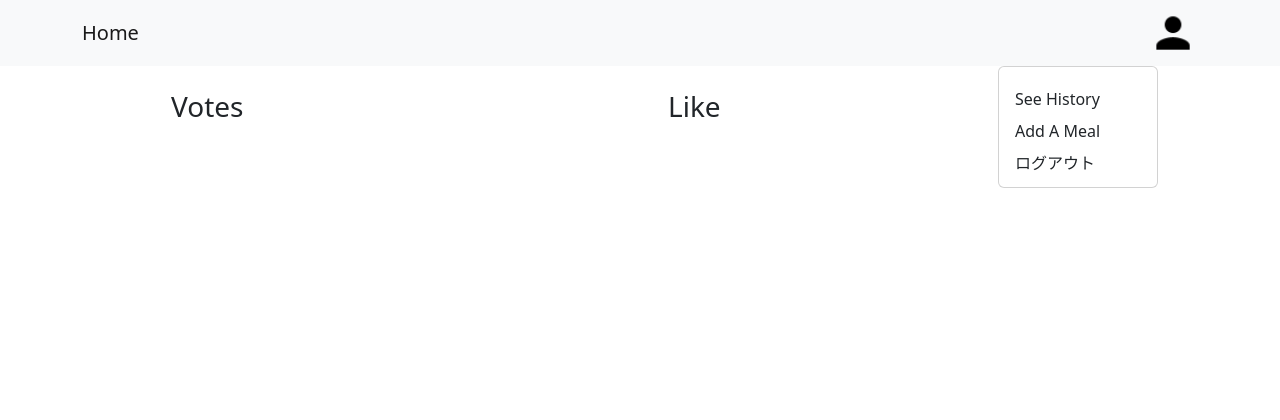
After one commit to haruki111/meal-recommender-site, a Django app: page /history/ in a window 1280 px wide, after a click that opens the changed part. The commit adds this page. Shown: the top 420 px of the page. Run offline with Django 3.2, Linux system fonts and the light colour scheme; the visitor is signed in with stand-in values (Sample User, id 1); data that the repository does not hold is empty; parts of the project's set-up code (start-up, migrations or seed data) failed here and were passed over; some libraries are stand-ins or nearby versions.

Commit message:
add history page

```diff
--- a/recommender/urls.py
+++ b/recommender/urls.py
@@ -7,4 +7,5 @@ urlpatterns = [
     path('create/', views.MealCreateView.as_view(), name='create'),
     path('detail/<int:pk>/', views.MealDetail.as_view(), name='detail'),
     path('get_detail/<int:pk>/', views.meal_detail_axios, name='detail_axios'),
+    path('history/', views.HistoryView.as_view(), name='history'),
 ]
--- a/recommender/views.py
+++ b/recommender/views.py
@@ -1,7 +1,7 @@
 from django.shortcuts import render
-from django.views.generic import TemplateView, CreateView, DetailView, FormView
+from django.views.generic import TemplateView, DetailView, FormView
 from django.contrib.auth.mixins import LoginRequiredMixin
-from .models import Meal, Tag
+from .models import Meal, Tag, MealRating
 from .forms import CreateForm, DetailForm
 from django.http import JsonResponse, HttpResponseServerError
 from django.urls import reverse_lazy
@@ -10,14 +10,12 @@ from django.urls import reverse_lazy
 class IndexView(TemplateView):
     template_name = 'index.html'
     model = Meal
-    fields = ('name', 'description', 'imageUrl',
-              'countryOfOrigin', 'typicalMealTime')
 
     def get_context_data(self, **kwargs):
         context = super().get_context_data(**kwargs)
 
         context["recentlyAdded"] = Meal.objects.all().order_by(
-            '-dateAdded')[0:3]
+            '-dateAdded')[0:5]
 
         return context
 
@@ -34,16 +32,10 @@ class MealCreateView(LoginRequiredMixin, FormView):
         return context
 
     def form_valid(self, form):
-        print(form)
-        print("=========")
         data = form.save(commit=False)
-        print("=========")
-        print(data)
         data.user = self.request.user
         data.save()
-        print(data.user)
         tag_list = self.request.POST.get('tag').split(",")
-        print(tag_list)
 
         if tag_list:
             for tag in tag_list:
@@ -52,6 +44,22 @@ class MealCreateView(LoginRequiredMixin, FormView):
 
         form.save_m2m()
         return super().form_valid(form)
+
+
+class HistoryView(TemplateView):
+    template_name = 'recommender/history.html'
+    model = Meal
+
+    def get_context_data(self, **kwargs):
+        context = super().get_context_data(**kwargs)
+
+        context["recentlyAdded"] = Meal.objects.filter(user=self.request.user).order_by(
+            '-dateAdded')[0:5]
+
+        context["likeMeals"] = MealRating.objects.select_related("meal").filter(
+            user=self.request.user)[0:5]
+
+        return context
 
 
 class MealDetail(DetailView):
--- a/templates/base.html
+++ b/templates/base.html
@@ -23,7 +23,6 @@
       <div class="container-fluid container">
         <div>
           <a class="navbar-brand" href="{% url 'recommender:index'%} ">Home</a>
-          <a href="" class="ps-5">Morning</a>
         </div>
 
         <!-- 末ログイン -->
@@ -73,6 +72,11 @@
               >
             </li>
             <li>
+              <a class="dropdown-item" href="{% url 'recommender:history' %}"
+                >See History</a
+              >
+            </li>
+            <li>
               <a class="dropdown-item" href="{% url 'recommender:create' %}"
                 >Add A Meal</a
               >
--- /dev/null
+++ b/templates/recommender/history.html
@@ -0,0 +1,56 @@
+{% extends 'base.html' %} {% block content %}
+
+<div class="row d-flex justify-content-center justify-content-center">
+  <div class="col-5 mx-3">
+    <h3>Votes</h3>
+    {% for meal in recentlyAdded %}
+    <a
+      href="{% url 'recommender:detail' meal.pk %}"
+      class="card text-decoration-none text-body d-flex flex-row mb-3"
+    >
+      <img
+        src="{{meal.imageUrl}}"
+        class="card-img-top card-image"
+        alt="..."
+        style="width: 100px; height: 100ox"
+      />
+      <div class="card-body">
+        <h5 class="card-title">{{meal.name}}</h5>
+        <div class="d-flex">
+          <p class="card-text me-3 mb-0">
+            {{meal.avgRating}}({{meal.numberOfVotes}})
+          </p>
+          <p class="mb-0">{{meal.comparisonDate}}</p>
+        </div>
+      </div>
+    </a>
+    {% endfor %}
+  </div>
+  <div class="col-5 mx-3">
+    <h3>Like</h3>
+    {% for likeMeal in likeMeals %} {{meals}}
+    <a
+      href="{% url 'recommender:detail' likeMeal.meal.pk %}"
+      class="card text-decoration-none text-body d-flex flex-row mb-3"
+    >
+      <img
+        src="{{likeMeal.meal.imageUrl}}"
+        class="card-img-top card-image"
+        alt="..."
+        style="width: 100px; height: 100ox"
+      />
+      <div class="card-body">
+        <h5 class="card-title">{{likeMeal.meal.name}}</h5>
+        <div class="d-flex">
+          <p class="card-text me-3 mb-0">
+            {{likeMeal.meal.avgRating}}({{likeMeal.meal.numberOfVotes}})
+          </p>
+          <p class="mb-0">{{likeMeal.meal.comparisonDate}}</p>
+        </div>
+      </div>
+    </a>
+    {% endfor %}
+  </div>
+</div>
+
+{% endblock content %}
```
Also changed, not shown: recommender/models.py (+28 -1 lines).
